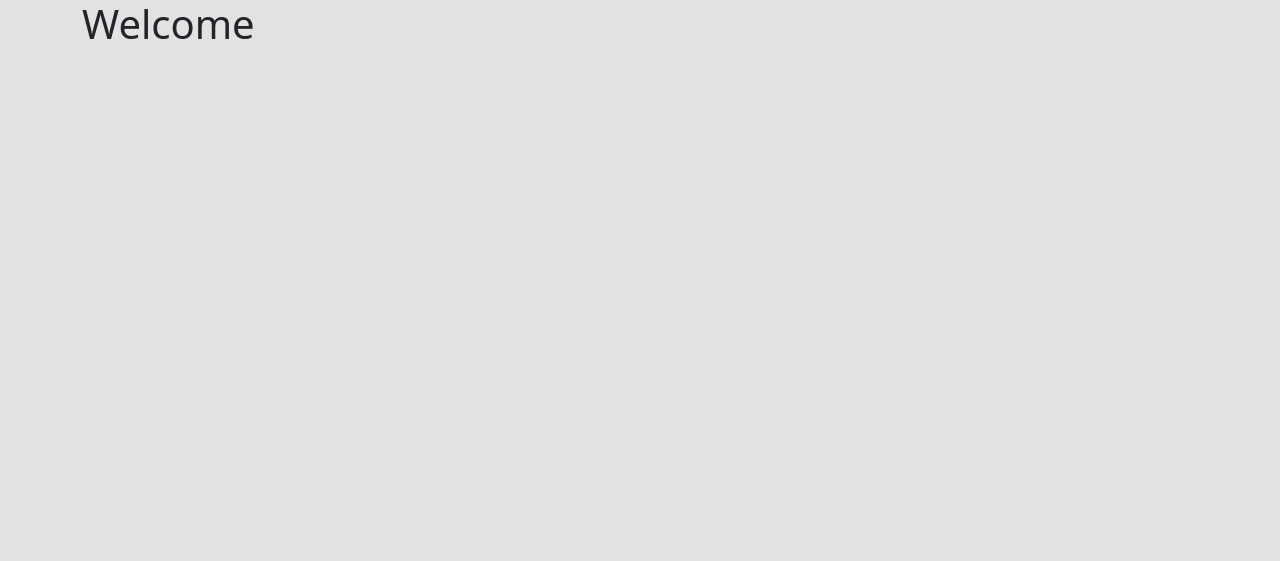
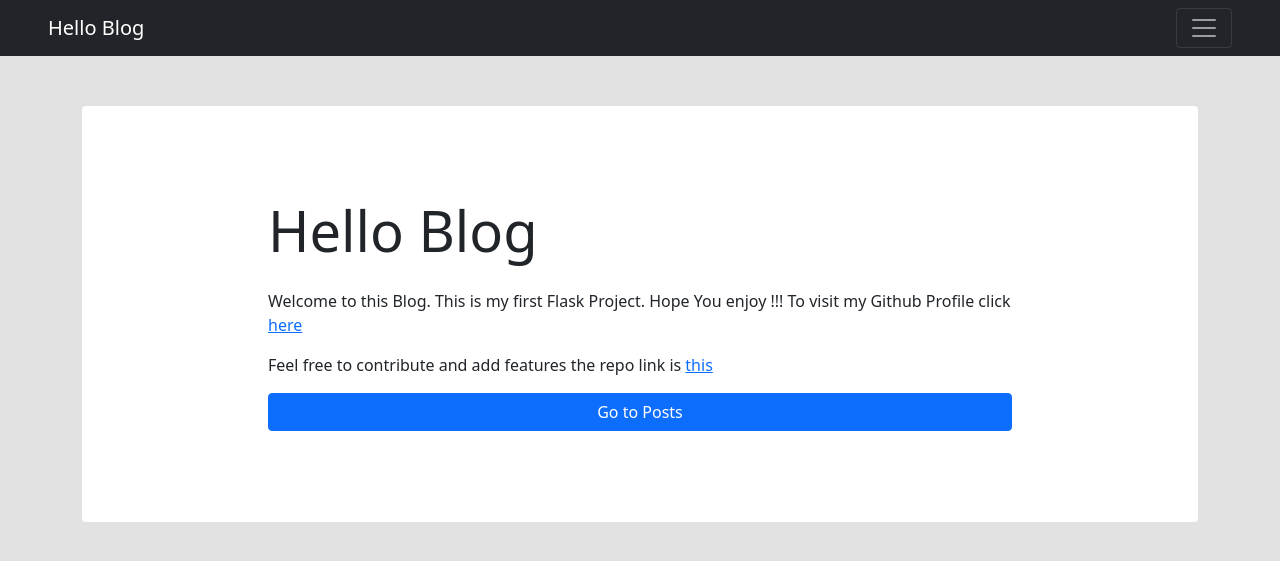
Before and after one commit to mezeru/Blog-flask, a Flask app: page / in a window 1280 px wide. Before the commit the part shown is almost empty. Shown: the top 561 px of the page. Run offline with Flask 2, Linux system fonts and the light colour scheme; some libraries are stand-ins or nearby versions.

Commit message:
Added : Finishing touches

```diff
--- a/static/Styles/style.css
+++ b/static/Styles/style.css
@@ -5,4 +5,8 @@ body {
 .card {
   margin: 1%;
 }
+
+main {
+  background-color: white;
+}
 /*# sourceMappingURL=style.css.map */
--- a/static/Styles/style.scss
+++ b/static/Styles/style.scss
@@ -5,3 +5,7 @@ body{
 .card{
     margin: 1%;
 }
+
+main{
+    background-color: white;
+}
--- a/templates/base.html
+++ b/templates/base.html
@@ -5,12 +5,42 @@
     <meta http-equiv="X-UA-Compatible" content="IE=edge">
     <meta name="viewport" content="width=device-width, initial-scale=1.0">
     <link href="https://cdn.jsdelivr.net/npm/bootstrap@5.1.0/dist/css/bootstrap.min.css" rel="stylesheet" integrity="sha384-KyZXEAg3QhqLMpG8r+8fhAXLRk2vvoC2f3B09zVXn8CA5QIVfZOJ3BCsw2P0p/We" crossorigin="anonymous">
+
     <link rel= "stylesheet" type= "text/css" href= "{{ url_for('static',filename='styles/style.css') }}">
     {% block head %} {% endblock %}
 </head>
 <body>
+
+    <nav class="navbar navbar-dark bg-dark px-5">
+        <a class="navbar-brand" href="/">Hello Blog</a>
+        <button class="navbar-toggler" type="button" data-toggle="collapse" data-target="#navbarsExample01" aria-controls="navbarsExample01" aria-expanded="false" aria-label="Toggle navigation">
+          <span class="navbar-toggler-icon"></span>
+        </button>
+
+        <div class="collapse navbar-collapse" id="navbarsExample01">
+          <ul class="navbar-nav mr-auto">
+            <li class="nav-item active">
+              <a class="nav-link" href="/">Home</a>
+            </li>
+            <li class="nav-item">
+              <a class="nav-link" href="/posts">Posts</a>
+            </li>
+            <li class="nav-item">
+              <a class="nav-link disabled" href="#">Disabled</a>
+            </li>
+          </ul>
+
+        </div>
+      </nav>
+
+
     <div class="container">
     {% block body %} {% endblock %}
     </div>
 </body>
+<footer>
+    <script src="https://code.jquery.com/jquery-3.2.1.slim.min.js" integrity="sha384-KJ3o2DKtIkvYIK3UENzmM7KCkRr/rE9/Qpg6aAZGJwFDMVNA/GpGFF93hXpG5KkN" crossorigin="anonymous"></script>
+    <script src="https://cdnjs.cloudflare.com/ajax/libs/popper.js/1.12.9/umd/popper.min.js" integrity="sha384-ApNbgh9B+Y1QKtv3Rn7W3mgPxhU9K/ScQsAP7hUibX39j7fakFPskvXusvfa0b4Q" crossorigin="anonymous"></script>
+    <script src="https://maxcdn.bootstrapcdn.com/bootstrap/4.0.0/js/bootstrap.min.js" integrity="sha384-JZR6Spejh4U02d8jOt6vLEHfe/JQGiRRSQQxSfFWpi1MquVdAyjUar5+76PVCmYl" crossorigin="anonymous"></script>
+</footer>
 </html>
--- a/templates/index.html
+++ b/templates/index.html
@@ -1,9 +1,21 @@
 {% extends 'base.html' %}
 
-{% block head %} <title>Home</title> {% endblock %}
+{% block head %} <title>Hello</title> {% endblock %}
 
 {% block body %}
 
-<h1>Welcome</h1>
+<main style="margin-top: 50px;" class="px-15 py-5 rounded">
+<div class="jumbotron" style="height: 40vh;display: flex; align-items: center;">
+    <div class="col-sm-8 mx-auto" style="display: flex;flex-direction: column; align-items: stretch;">
+      <h1 class="display-4" style="margin-bottom: 25px;">Hello Blog</h1>
+      <p> Welcome to this Blog. This is my first Flask Project. Hope You enjoy !!!
+        To visit my Github Profile click <a href="https://github.com/mezeru"> here </a>
+        </p>
+        <p>Feel free to contribute and add features the repo link is <a href="https://github.com/mezeru/Blog-flask"> this </a> </p>
+        <a class="btn btn-primary" href="/posts">Go to Posts</a>
+
+    </div>
+  </div>
+</main>
 
 {% endblock %}
```
Also changed, not shown: posts.db, 1 other file.
